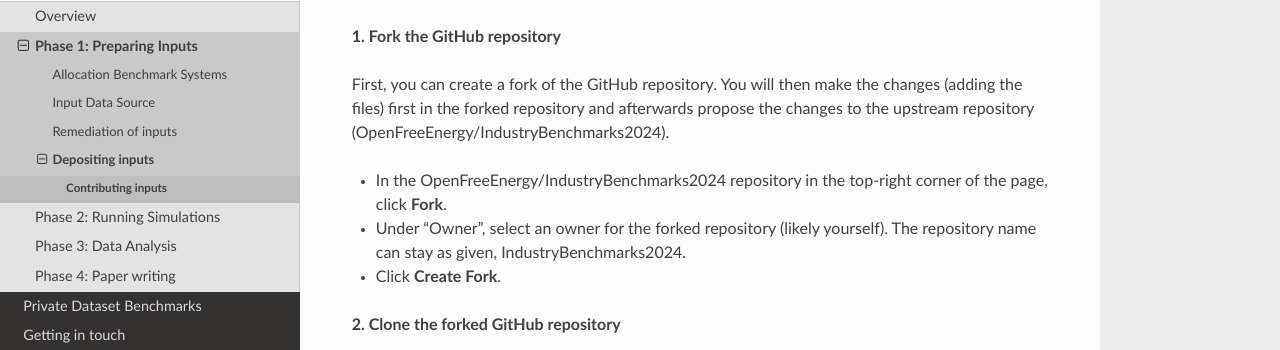
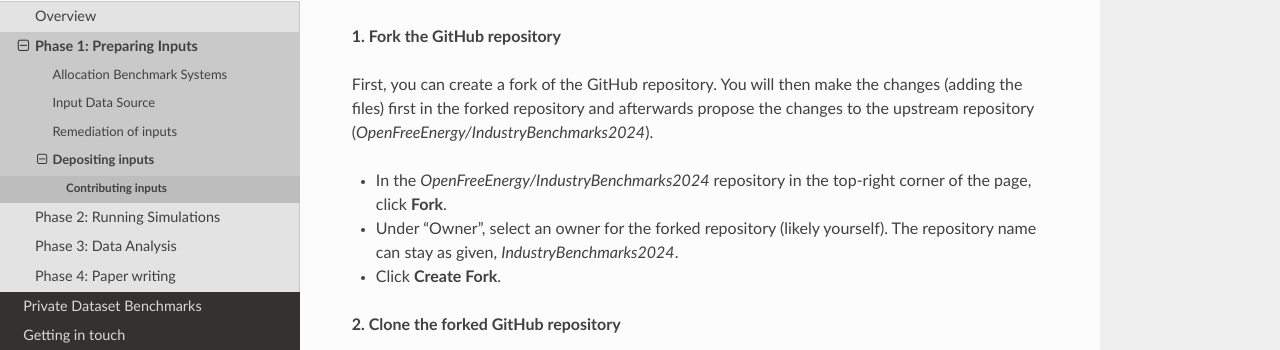
Before and after one commit to OpenFreeEnergy/IndustryBenchmarks2024, a Sphinx documentation site: the page built from docs/source/public/contributing_inputs.rst, in a window 1280 px wide and 900 px high, scrolled down 520 px. Shown: the part 183-533 px from the top of the window. Built offline with Sphinx 7.4.7 and the Read the Docs theme 2.0.0, drawn with Linux system fonts in a browser that asks for light colours.

Commit message:
small changes

```diff
--- a/docs/source/public/contributing_inputs.rst
+++ b/docs/source/public/contributing_inputs.rst
@@ -30,10 +30,10 @@ Detailed Instructions
 
 **1. Fork the GitHub repository**
 
-First, you can create a fork of the GitHub repository. You will then make the changes (adding the files) first in the forked repository and afterwards propose the changes to the upstream repository (OpenFreeEnergy/IndustryBenchmarks2024).
+First, you can create a fork of the GitHub repository. You will then make the changes (adding the files) first in the forked repository and afterwards propose the changes to the upstream repository (`OpenFreeEnergy/IndustryBenchmarks2024`).
 
-* In the OpenFreeEnergy/IndustryBenchmarks2024 repository in the top-right corner of the page, click **Fork**.
-* Under "Owner", select an owner for the forked repository (likely yourself). The repository name can stay as given, IndustryBenchmarks2024.
+* In the `OpenFreeEnergy/IndustryBenchmarks2024` repository in the top-right corner of the page, click **Fork**.
+* Under "Owner", select an owner for the forked repository (likely yourself). The repository name can stay as given, `IndustryBenchmarks2024`.
 * Click **Create Fork**.
 
 **2. Clone the forked GitHub repository**
```
